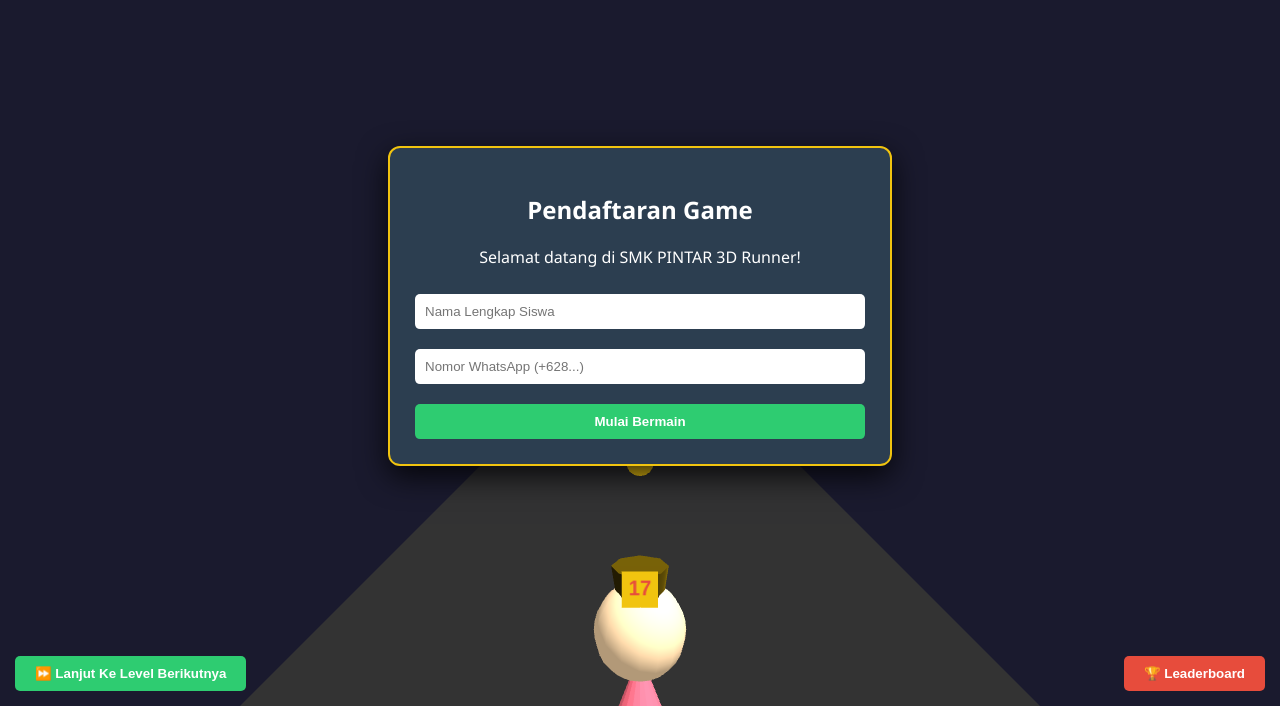
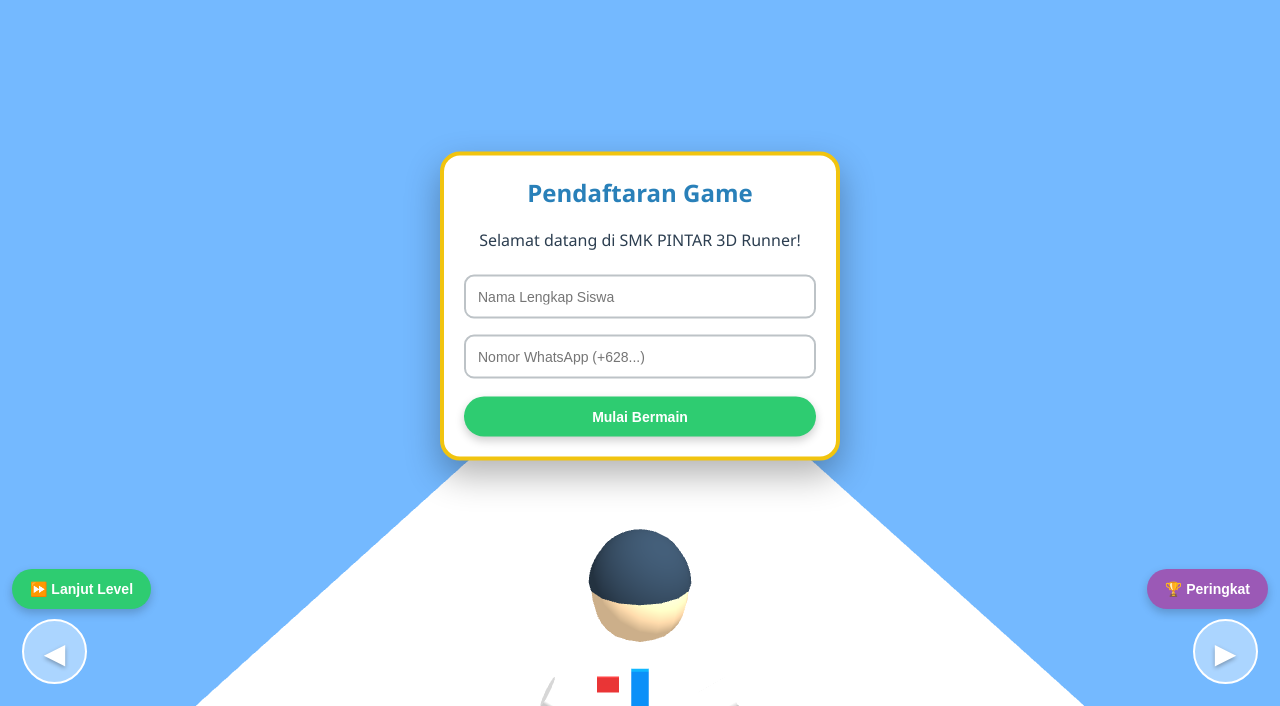
Before and after one commit to smkpintar17/GAMESPPDB2027, a website: page index.html in a window 1280 px wide. Shown: the part 94-800 px from the top of the page. Drawn offline with nearby package versions, Linux system fonts and the light colour scheme; animation ran at ten frames a second.

Commit message:
index.html

```diff
--- a/index.html
+++ b/index.html
@@ -2,28 +2,39 @@
 <html lang="id">
 <head>
   <meta charset="UTF-8">
-  <meta name="viewport" content="width=device-width, initial-scale=1.0">
+  <meta name="viewport" content="width=device-width, initial-scale=1.0, maximum-scale=1.0, user-scalable=no">
   <title>SMK PINTAR 3D Runner - SMK 17 Muncar</title>
   <style>
-    body { margin: 0; overflow: hidden; font-family: 'Segoe UI', Tahoma, Geneva, Verdana, sans-serif; background: #111; color: #fff; }
+    * { touch-action: manipulation; box-sizing: border-box; }
+    body { margin: 0; overflow: hidden; font-family: 'Segoe UI', Roboto, Helvetica, Arial, sans-serif; background: #4a90e2; color: #fff; user-select: none; }
     #canvas-container { width: 100vw; height: 100vh; display: block; }
-    .ui-layer { position: absolute; top: 0; left: 0; width: 100%; height: 100%; pointer-events: none; display: flex; flex-direction: column; justify-content: space-between; padding: 15px; box-sizing: border-box; }
+
+    .ui-layer { position: absolute; top: 0; left: 0; width: 100%; height: 100%; pointer-events: none; display: flex; flex-direction: column; justify-content: space-between; padding: 12px; }
     .interactive { pointer-events: auto; }
-    .hud { background: rgba(0, 0, 0, 0.6); padding: 10px 20px; border-radius: 10px; backdrop-filter: blur(5px); border: 1px solid rgba(255,255,255,0.2); }
-    .hud-title { font-weight: bold; font-size: 18px; color: #f1c40f; }
-    .hud-stats { font-size: 16px; margin-top: 5px; }
-    .btn { background: #e74c3c; color: white; border: none; padding: 10px 20px; font-weight: bold; border-radius: 5px; cursor: pointer; transition: 0.2s; }
-    .btn:hover { background: #c0392b; transform: scale(1.05); }
-    .btn-next { background: #2ecc71; margin-top: 10px; }
+
+    .hud { background: rgba(255, 255, 255, 0.85); color: #2c3e50; padding: 8px 15px; border-radius: 12px; box-shadow: 0 4px 15px rgba(0,0,0,0.15); border: 2px solid #3498db; }
+    .hud-title { font-weight: 800; font-size: 16px; color: #2980b9; }
+    .hud-stats { font-size: 14px; margin-top: 2px; font-weight: 600; }
+
+    .btn { background: #e74c3c; color: white; border: none; padding: 12px 18px; font-weight: bold; font-size: 14px; border-radius: 25px; cursor: pointer; transition: 0.2s; box-shadow: 0 4px 10px rgba(0,0,0,0.2); }
+    .btn:active { transform: scale(0.95); }
+    .btn-next { background: #2ecc71; }
     .btn-next:hover { background: #27ae60; }
-    .modal { position: absolute; top: 50%; left: 50%; transform: translate(-50%, -50%); background: #2c3e50; padding: 25px; border-radius: 12px; border: 2px solid #f1c40f; width: 90%; max-width: 450px; text-align: center; box-shadow: 0 10px 30px rgba(0,0,0,0.8); }
-    input[type="text"], select { width: 100%; padding: 10px; margin: 10px 0; border-radius: 5px; border: none; box-sizing: border-box; }
+
+    /* Virtual Mobile Touch Controls */
+    .touch-controls { display: flex; justify-content: space-between; width: 100%; padding: 0 10px 10px 10px; }
+    .touch-btn { width: 65px; height: 65px; background: rgba(255, 255, 255, 0.4); border: 2px solid #fff; border-radius: 50%; display: flex; align-items: center; justify-content: center; font-size: 28px; color: #fff; text-shadow: 0 2px 4px rgba(0,0,0,0.3); backdrop-filter: blur(4px); }
+    .touch-btn:active { background: rgba(255, 255, 255, 0.7); color: #2c3e50; }
+
+    .modal { position: absolute; top: 50%; left: 50%; transform: translate(-50%, -50%); background: #ffffff; color: #2c3e50; padding: 20px; border-radius: 20px; border: 4px solid #f1c40f; width: 90%; max-width: 400px; text-align: center; box-shadow: 0 15px 35px rgba(0,0,0,0.3); }
+    input[type="text"] { width: 100%; padding: 12px; margin: 8px 0; border-radius: 10px; border: 2px solid #bdc3c7; box-sizing: border-box; font-size: 14px; outline: none; }
+    input[type="text"]:focus { border-color: #3498db; }
+
     .hidden { display: none !important; }
-    .leaderboard-table { width: 100%; border-collapse: collapse; margin-top: 10px; font-size: 14px; }
-    .leaderboard-table th, .leaderboard-table td { padding: 8px; border-bottom: 1px solid #444; text-align: left; }
-    .leaderboard-table th { color: #f1c40f; }
+    .leaderboard-table { width: 100%; border-collapse: collapse; margin-top: 10px; font-size: 13px; }
+    .leaderboard-table th, .leaderboard-table td { padding: 8px; border-bottom: 1px solid #ecf0f1; text-align: left; }
+    .leaderboard-table th { color: #e67e22; }
   </style>
-  <!-- Three.js CDN -->
   <script src="https://cdnjs.cloudflare.com/ajax/libs/three.js/r128/three.min.js"></script>
 </head>
 <body>
@@ -32,36 +43,44 @@
 
   <div class="ui-layer">
     <!-- Top HUD -->
-    <div style="display: flex; justify-content: space-between;">
+    <div style="display: flex; justify-content: space-between; gap: 8px;">
       <div class="hud">
         <div class="hud-title">SMK 17 MUNCAR</div>
         <div class="hud-stats">Player: <span id="disp-name">-</span></div>
       </div>
       <div class="hud" style="text-align: right;">
-        <div class="hud-stats">Level: <span id="disp-level" style="color:#2ecc71;">1</span>/10</div>
-        <div class="hud-stats">Koin: <span id="disp-coins" style="color:#f1c40f;">0</span> | Skor: <span id="disp-score">0</span></div>
+        <div class="hud-stats">Lvl: <span id="disp-level" style="color:#2ecc71;">1</span>/10</div>
+        <div class="hud-stats">🪙 <span id="disp-coins" style="color:#f39c12;">0</span> | ⭐ <span id="disp-score">0</span></div>
       </div>
     </div>
 
-    <!-- Bottom Controls -->
-    <div style="display: flex; justify-content: space-between; align-items: flex-end;">
-      <button class="btn interactive btn-next" onclick="openQuizModal()">⏩ Lanjut Ke Level Berikutnya</button>
-      <button class="btn interactive" onclick="openLeaderboard()">🏆 Leaderboard</button>
+    <!-- Bottom Action Buttons & Touch Controls -->
+    <div>
+      <div style="display: flex; justify-content: space-between; margin-bottom: 10px;">
+        <button class="btn interactive btn-next" onclick="openQuizModal()">⏩ Lanjut Level</button>
+        <button class="btn interactive" style="background: #9b59b6;" onclick="openLeaderboard()">🏆 Peringkat</button>
+      </div>
+
+      <!-- Mobile D-Pad Touch Controls -->
+      <div class="touch-controls interactive">
+        <div class="touch-btn" onclick="movePlayer(-1)">◀</div>
+        <div class="touch-btn" onclick="movePlayer(1)">▶</div>
+      </div>
     </div>
   </div>
 
   <!-- Modal Register -->
   <div id="modal-register" class="modal interactive">
-    <h2>Pendaftaran Game</h2>
+    <h2 style="color:#2980b9; margin-top:0;">Pendaftaran Game</h2>
     <p>Selamat datang di SMK PINTAR 3D Runner!</p>
     <input type="text" id="reg-nama" placeholder="Nama Lengkap Siswa" required>
     <input type="text" id="reg-wa" placeholder="Nomor WhatsApp (+628...)" required>
-    <button class="btn btn-next" style="width: 100%;" onclick="startPlay()">Mulai Bermain</button>
+    <button class="btn btn-next" style="width: 100%; margin-top: 10px;" onclick="startPlay()">Mulai Bermain</button>
   </div>
 
-  <!-- Modal Quiz / Level Finish -->
+  <!-- Modal Quiz -->
   <div id="modal-quiz" class="modal interactive hidden">
-    <h2 id="quiz-title">Kuis Jurusan</h2>
+    <h2 id="quiz-title" style="color:#e67e22; margin-top:0;">Kuis Jurusan</h2>
     <p id="quiz-desc">Penjelasan Jurusan...</p>
     <div id="quiz-options" style="text-align: left; margin: 15px 0;"></div>
     <button class="btn btn-next" style="width: 100%;" onclick="submitAnswer()">Kirim Jawaban & Lanjut</button>
@@ -69,7 +88,7 @@
 
   <!-- Modal Leaderboard -->
   <div id="modal-leaderboard" class="modal interactive hidden">
-    <h2>Peringkat Top 10</h2>
+    <h2 style="color:#8e44ad; margin-top:0;">Peringkat Top 10</h2>
     <table class="leaderboard-table">
       <thead>
         <tr><th>#</th><th>Nama</th><th>Lvl</th><th>Skor</th></tr>
@@ -78,18 +97,17 @@
         <tr><td colspan="4" style="text-align: center;">Memuat Data...</td></tr>
       </tbody>
     </table>
-    <button class="btn" style="margin-top: 15px; width: 100%;" onclick="closeLeaderboard()">Tutup</button>
+    <button class="btn" style="margin-top: 15px; width: 100%; background: #7f8c8d;" onclick="closeLeaderboard()">Tutup</button>
   </div>
 
   <script>
-    // Data Global Game
     let playerData = { nama: '', whatsapp: '', level: 1, skor: 0, koin: 0 };
     let isPlaying = false;
     let scene, camera, renderer, playerGroup;
     let coins = [], obstacles = [];
-    let speed = 0.3;
+    let speed = 0.35;
+    let touchStartX = 0;
 
-    // Database Kuis 10 Level Jurusan SMK 17 Muncar
     const quizData = [
       { title: "Level 1: Akuntansi (AKL)", desc: "AKL mempelajari pencatatan keuangan bisnis.", q: "Manakah laporan yang mencatat pendapatan & beban?", opts: ["Laporan Laba Rugi", "Neraca", "Jurnal Umum"], ans: 0 },
       { title: "Level 2: Bisnis Daring (BDP)", desc: "BDP fokus pada Pemasaran Digital & E-Commerce.", q: "Apa kepanjangan dari SEO dalam Digital Marketing?", opts: ["Search Engine Optimization", "Social Engine Option", "Sales Executive Online"], ans: 0 },
@@ -106,117 +124,165 @@
     function init3D() {
       const container = document.getElementById('canvas-container');
       scene = new THREE.Scene();
-      scene.background = new THREE.Color(0x1a1a2e);
-      scene.fog = new THREE.Fog(0x1a1a2e, 10, 80);
+
+      // Tema Ceria: Langit Cerah & Fog Lembut
+      scene.background = new THREE.Color(0x74b9ff);
+      scene.fog = new THREE.Fog(0x74b9ff, 15, 70);
 
       camera = new THREE.PerspectiveCamera(60, window.innerWidth / window.innerHeight, 0.1, 1000);
-      camera.position.set(0, 5, 10);
+      camera.position.set(0, 4.5, 9);
 
       renderer = new THREE.WebGLRenderer({ antialias: true });
       renderer.setSize(window.innerWidth, window.innerHeight);
+      renderer.setPixelRatio(Math.min(window.devicePixelRatio, 2));
       container.appendChild(renderer.domElement);
 
-      // Pencahayaan
-      const ambientLight = new THREE.AmbientLight(0xffffff, 0.7);
+      // Pencahayaan Cerah
+      const ambientLight = new THREE.AmbientLight(0xffffff, 0.8);
       scene.add(ambientLight);
 
-      const dirLight = new THREE.DirectionalLight(0xffffff, 0.8);
+      const dirLight = new THREE.DirectionalLight(0xffffff, 0.7);
       dirLight.position.set(10, 20, 10);
       scene.add(dirLight);
 
-      // Jalankan Lintasan (Road)
+      // Lintasan Jalan
       const roadGeo = new THREE.PlaneGeometry(10, 200);
-      const roadMat = new THREE.MeshBasicMaterial({ color: 0x333333 });
+      const roadMat = new THREE.MeshStandardMaterial({ color: 0xdfe6e9 });
       const road = new THREE.Mesh(roadGeo, roadMat);
       road.rotation.x = -Math.PI / 2;
       scene.add(road);
 
-      // MENGBUAT KARAKTER PRINCESS DENGAN MAHKOTA ANGKA 17
-      createPrincessCharacter();
+      // Karakter Siswa SMA/SMK 3D
+      createStudentCharacter();
 
-      // Spawn Koin dan Rintangan Gedung
+      // Spawn Koin & Gedung Merah
       spawnElements();
 
-      // Keyboard Listener
+      // Keyboard Controls
       window.addEventListener('keydown', (e) => {
-        if (!isPlaying) return;
-        if (e.key === 'ArrowLeft' || e.key === 'a') {
-          if (playerGroup.position.x > -3) playerGroup.position.x -= 3;
-        } else if (e.key === 'ArrowRight' || e.key === 'd') {
-          if (playerGroup.position.x < 3) playerGroup.position.x += 3;
-        }
+        if (e.key === 'ArrowLeft' || e.key === 'a') movePlayer(-1);
+        if (e.key === 'ArrowRight' || e.key === 'd') movePlayer(1);
       });
 
+      // Swipe Touch Controls untuk HP
+      window.addEventListener('touchstart', (e) => {
+        touchStartX = e.touches[0].clientX;
+      }, { passive: true });
+
+      window.addEventListener('touchend', (e) => {
+        if (!isPlaying) return;
+        let touchEndX = e.changedTouches[0].clientX;
+        let diffX = touchEndX - touchStartX;
+        if (Math.abs(diffX) > 30) {
+          if (diffX < 0) movePlayer(-1);
+          else movePlayer(1);
+        }
+      }, { passive: true });
+
+      window.addEventListener('resize', onWindowResize);
       animate();
     }
 
-    function createPrincessCharacter() {
+    function movePlayer(dir) {
+      if (!isPlaying || !playerGroup) return;
+      if (dir === -1 && playerGroup.position.x > -3) playerGroup.position.x -= 3;
+      if (dir === 1 && playerGroup.position.x < 3) playerGroup.position.x += 3;
+    }
+
+    function createStudentCharacter() {
       playerGroup = new THREE.Group();
 
-      // Gaun / Badan (Kerucut Pink)
-      const bodyGeo = new THREE.ConeGeometry(0.8, 2, 16);
-      const bodyMat = new THREE.MeshStandardMaterial({ color: 0xff6b81 });
-      const body = new THREE.Mesh(bodyGeo, bodyMat);
-      body.position.y = 1;
+      // Material
+      const skinMat = new THREE.MeshStandardMaterial({ color: 0xffdbac });
+      const hairMat = new THREE.MeshStandardMaterial({ color: 0x2c3e50 });
+      const shirtMat = new THREE.MeshStandardMaterial({ color: 0xffffff }); // Baju Putih
+      const pantsMat = new THREE.MeshStandardMaterial({ color: 0x74b9ff }); // Celana Abu-abu/Biru Muda
+      const tieMat = new THREE.MeshStandardMaterial({ color: 0x0984e3 });  // Dasi Biru
+      const badgeMat = new THREE.MeshStandardMaterial({ color: 0xd63031 }); // Red Badge
+
+      // Kaki & Celana
+      const legGeo = new THREE.CylinderGeometry(0.18, 0.16, 1.2, 12);
+      const legL = new THREE.Mesh(legGeo, pantsMat);
+      legL.position.set(-0.25, 0.6, 0);
+      const legR = legL.clone();
+      legR.position.x = 0.25;
+      playerGroup.add(legL, legR);
+
+      // Badan / Kemeja Putih
+      const bodyGeo = new THREE.BoxGeometry(0.8, 1.1, 0.45);
+      const body = new THREE.Mesh(bodyGeo, shirtMat);
+      body.position.y = 1.65;
       playerGroup.add(body);
 
+      // Dasi Biru
+      const tieGeo = new THREE.BoxGeometry(0.12, 0.6, 0.05);
+      const tie = new THREE.Mesh(tieGeo, tieMat);
+      tie.position.set(0, 1.7, 0.24);
+      playerGroup.add(tie);
+
+      // Badge Merah Putih di Dada
+      const badgeGeo = new THREE.BoxGeometry(0.15, 0.1, 0.02);
+      const badge = new THREE.Mesh(badgeGeo, badgeMat);
+      badge.position.set(-0.22, 1.9, 0.24);
+      playerGroup.add(badge);
+
       // Kepala
-      const headGeo = new THREE.SphereGeometry(0.4, 16, 16);
-      const headMat = new THREE.MeshStandardMaterial({ color: 0xffdbac });
-      const head = new THREE.Mesh(headGeo, headMat);
-      head.position.y = 2.2;
+      const headGeo = new THREE.SphereGeometry(0.35, 16, 16);
+      const head = new THREE.Mesh(headGeo, skinMat);
+      head.position.y = 2.45;
       playerGroup.add(head);
 
-      // Mahkota Emas
-      const crownGeo = new THREE.CylinderGeometry(0.25, 0.2, 0.3, 8);
-      const crownMat = new THREE.MeshStandardMaterial({ color: 0xf1c40f, metalness: 0.8 });
-      const crown = new THREE.Mesh(crownGeo, crownMat);
-      crown.position.y = 2.6;
-      playerGroup.add(crown);
+      // Rambut
+      const hairGeo = new THREE.SphereGeometry(0.37, 16, 16, 0, Math.PI * 2, 0, Math.PI / 2);
+      const hair = new THREE.Mesh(hairGeo, hairMat);
+      hair.position.y = 2.5;
+      playerGroup.add(hair);
 
-      // Canvas Text 17 Pada Mahkota
-      const canvas = document.createElement('canvas');
-      canvas.width = 64; canvas.height = 64;
-      const ctx = canvas.getContext('2d');
-      ctx.fillStyle = '#f1c40f'; ctx.fillRect(0,0,64,64);
-      ctx.fillStyle = '#e74c3c'; ctx.font = 'Bold 36px Arial';
-      ctx.textAlign = 'center'; ctx.textBaseline = 'middle';
-      ctx.fillText('17', 32, 32);
+      // Lengan Kiri & Kanan (Posisi Melipat Sesuai Gambar)
+      const armGeo = new THREE.CylinderGeometry(0.1, 0.1, 0.7, 12);
+      const armL = new THREE.Mesh(armGeo, shirtMat);
+      armL.rotation.z = Math.PI / 3;
+      armL.position.set(-0.35, 1.6, 0.1);
 
-      const texture = new THREE.CanvasTexture(canvas);
-      const badgeGeo = new THREE.PlaneGeometry(0.3, 0.3);
-      const badgeMat = new THREE.MeshBasicMaterial({ map: texture, transparent: true });
-      const badge = new THREE.Mesh(badgeGeo, badgeMat);
-      badge.position.set(0, 2.65, 0.26);
-      playerGroup.add(badge);
+      const armR = new THREE.Mesh(armGeo, shirtMat);
+      armR.rotation.z = -Math.PI / 3;
+      armR.position.set(0.35, 1.6, 0.1);
+      playerGroup.add(armL, armR);
 
       playerGroup.position.set(0, 0, 4);
       scene.add(playerGroup);
     }
 
     function spawnElements() {
-      // Clear Old
       coins.forEach(c => scene.remove(c));
       obstacles.forEach(o => scene.remove(o));
       coins = []; obstacles = [];
 
       const lanes = [-3, 0, 3];
       for (let i = 0; i < 15; i++) {
-        // Spawn Coins
-        const coinGeo = new THREE.CylinderGeometry(0.4, 0.4, 0.1, 16);
-        const coinMat = new THREE.MeshStandardMaterial({ color: 0xf1c40f });
+        // Koin Emas
+        const coinGeo = new THREE.CylinderGeometry(0.35, 0.35, 0.08, 16);
+        const coinMat = new THREE.MeshStandardMaterial({ color: 0xf1c40f, metalness: 0.5 });
         const coin = new THREE.Mesh(coinGeo, coinMat);
         coin.rotation.x = Math.PI / 2;
-        coin.position.set(lanes[Math.floor(Math.random()*3)], 0.5, -i * 10 - 10);
+        coin.position.set(lanes[Math.floor(Math.random()*3)], 0.8, -i * 10 - 10);
         scene.add(coin);
         coins.push(coin);
 
-        // Spawn Building Obstacles (Gedung Sekolah)
+        // Obstacle Gedung Warna Merah
         if (i % 2 === 0) {
-          const obsGeo = new THREE.BoxGeometry(1.5, 3, 1.5);
-          const obsMat = new THREE.MeshStandardMaterial({ color: 0x34495e });
+          const obsGeo = new THREE.BoxGeometry(1.8, 3.5, 1.8);
+          const obsMat = new THREE.MeshStandardMaterial({ color: 0xff4757 }); // Merah Ceria
           const obs = new THREE.Mesh(obsGeo, obsMat);
-          obs.position.set(lanes[Math.floor(Math.random()*3)], 1.5, -i * 10 - 15);
+          obs.position.set(lanes[Math.floor(Math.random()*3)], 1.75, -i * 10 - 15);
+
+          // Jendela Gedung
+          const winGeo = new THREE.PlaneGeometry(1.2, 2.5);
+          const winMat = new THREE.MeshBasicMaterial({ color: 0xffffffff });
+          const windowMesh = new THREE.Mesh(winGeo, winMat);
+          windowMesh.position.set(0, 0, 0.91);
+          obs.add(windowMesh);
+
           scene.add(obs);
           obstacles.push(obs);
         }
@@ -227,14 +293,12 @@
       requestAnimationFrame(animate);
 
       if (isPlaying) {
-        // Move Elements Toward Player
         coins.forEach(coin => {
           coin.position.z += speed;
           coin.rotation.z += 0.05;
 
-          // Deteksi Tabrakan Koin
           if (playerGroup.position.distanceTo(coin.position) < 1.2) {
-            coin.position.z = 20; // Pindahkan jauh
+            coin.position.z = 20;
             playerData.koin += 1;
             playerData.skor += 10;
             updateHUD();
@@ -244,7 +308,6 @@
 
         obstacles.forEach(obs => {
           obs.position.z += speed;
-          // Tabrakan Rintangan (Reset posisi sedikit mundur)
           if (playerGroup.position.distanceTo(obs.position) < 1.3) {
             playerGroup.position.x = 0;
             obs.position.z = 20;
@@ -254,6 +317,12 @@
       }
 
       renderer.render(scene, camera);
+    }
+
+    function onWindowResize() {
+      camera.aspect = window.innerWidth / window.innerHeight;
+      camera.updateProjectionMatrix();
+      renderer.setSize(window.innerWidth, window.innerHeight);
     }
 
     function updateHUD() {
@@ -275,7 +344,6 @@
       isPlaying = true;
     }
 
-    // Buka Modal Kuis (Bisa Dipanggil Kapan Saja)
     function openQuizModal() {
       isPlaying = false;
       const qIndex = (playerData.level - 1) % quizData.length;
@@ -288,7 +356,7 @@
       optContainer.innerHTML = '';
       currentQuiz.opts.forEach((opt, idx) => {
         optContainer.innerHTML += `
-          <label style="display:block; margin: 8px 0; cursor:pointer;">
+          <label style="display:block; margin: 10px 0; cursor:pointer; font-weight: 500;">
             <input type="radio" name="quiz_opt" value="${idx}" ${idx===0?'checked':''}> ${opt}
           </label>`;
       });
@@ -296,14 +364,12 @@
       document.getElementById('modal-quiz').classList.remove('hidden');
     }
 
-    // Kirim Jawaban ke Backend Vercel -> Google Sheets
     async function submitAnswer() {
       const selected = document.querySelector('input[name="quiz_opt"]:checked');
       const ansVal = selected ? selected.value : "0";
 
-      playerData.skor += 50; // Bonus skor jawab kuis
+      playerData.skor += 50;
 
-      // Post Data Ke Vercel Backend
       try {
         await fetch('/api/leaderboard', {
           method: 'POST',
@@ -320,10 +386,7 @@
         console.log("Gagal posting skor:", e);
       }
 
-      // Naikkan Level
-      if (playerData.level < 10) {
-        playerData.level += 1;
-      }
+      if (playerData.level < 10) playerData.level += 1;
 
       document.getElementById('modal-quiz').classList.add('hidden');
       updateHUD();
@@ -331,7 +394,6 @@
       isPlaying = true;
     }
 
-    // Ambil Data Leaderboard
     async function openLeaderboard() {
       isPlaying = false;
       document.getElementById('modal-leaderboard').classList.remove('hidden');
```
